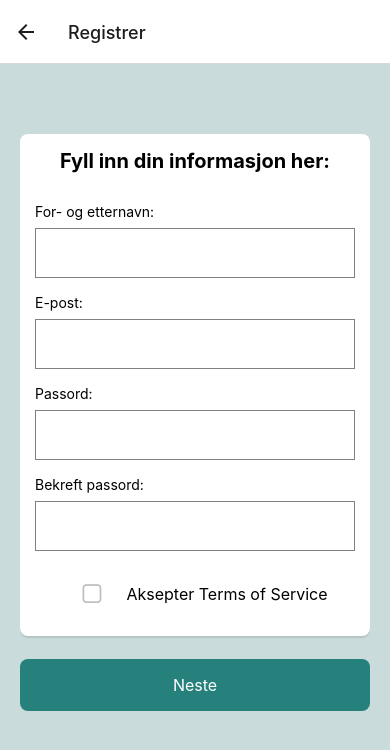
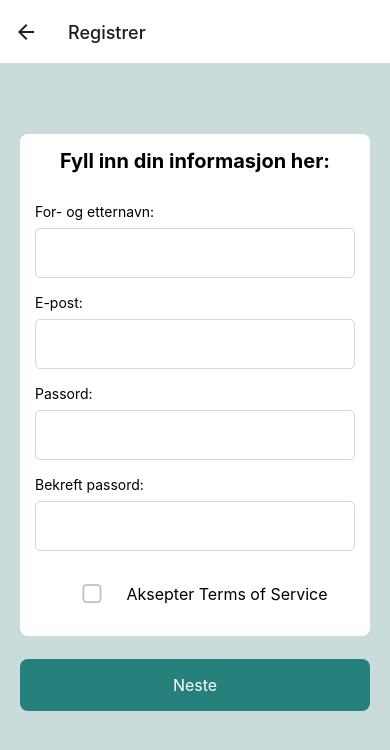
Before and after one commit to TommyS-NO/PhysioFlow-Prototype, a React Native app in the folder frontend/: screen /Register in a window 390 px wide. Shown: the top 750 px of the page. Built offline with nearby package versions, Linux system fonts and the light colour scheme; no server answers.

Commit message:
Removed code that's not in use

```diff
--- a/frontend/Screens/RegisterScreen/Register_Style.ts
+++ b/frontend/Screens/RegisterScreen/Register_Style.ts
@@ -47,14 +47,6 @@ export const registerScreenStyles = StyleSheet.create({
     padding: 15,
     marginTop: 50,
     borderRadius: 8,
-    shadowColor: "#000",
-    shadowOffset: {
-      width: 0,
-      height: 2,
-    },
-    shadowOpacity: 0.1,
-    shadowRadius: 1.41,
-    elevation: 2,
     marginBottom: 15,
     alignItems: 'center',
   },
@@ -69,8 +61,9 @@ export const registerScreenStyles = StyleSheet.create({
   input: {
     height: 50,
     width: "100%",
-    borderColor: "gray",
+    borderColor: "#cccc",
     borderWidth: 1,
+    borderRadius: 5,
     paddingHorizontal: theme.spacing.small,
   },
   buttonContainer: {
```
